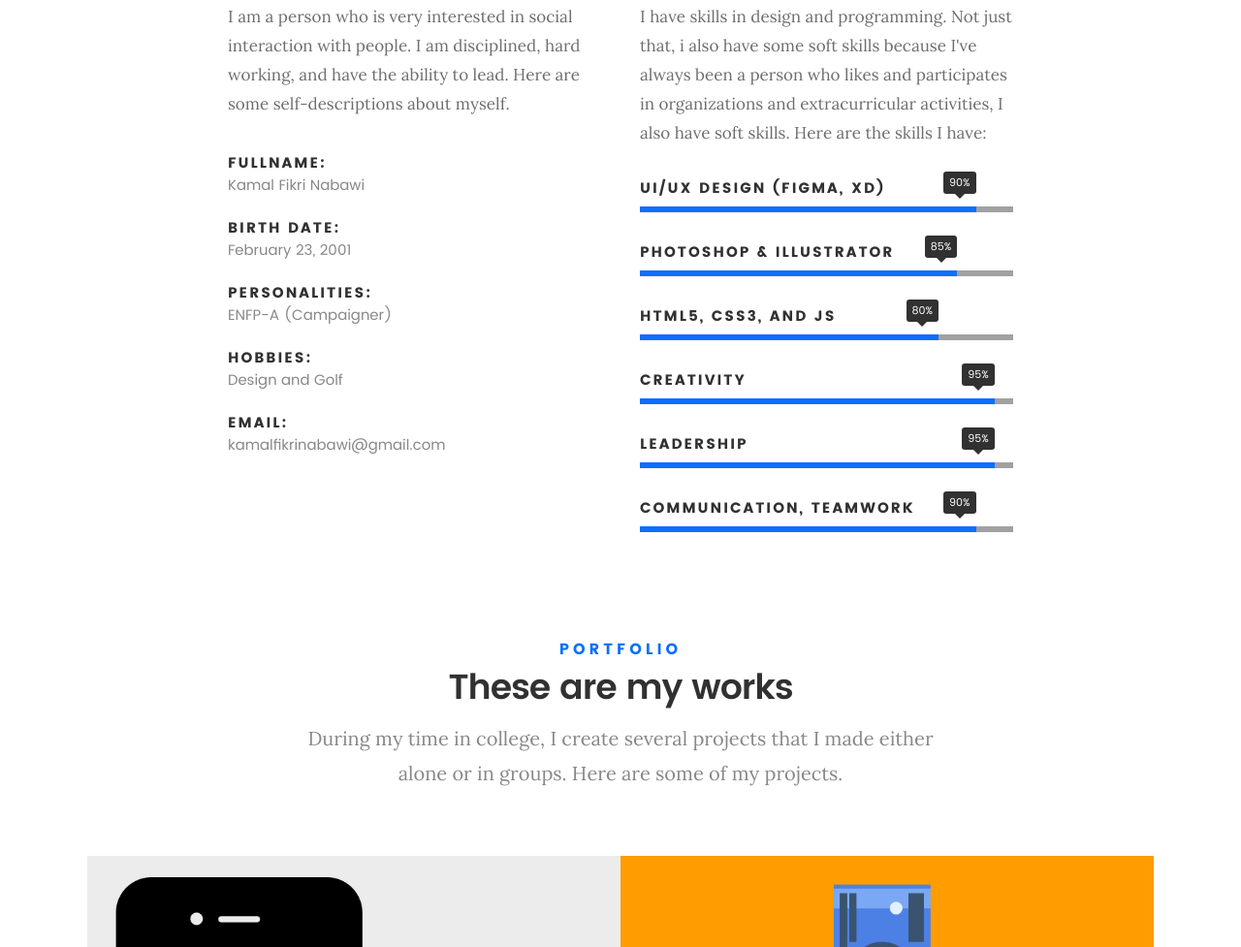
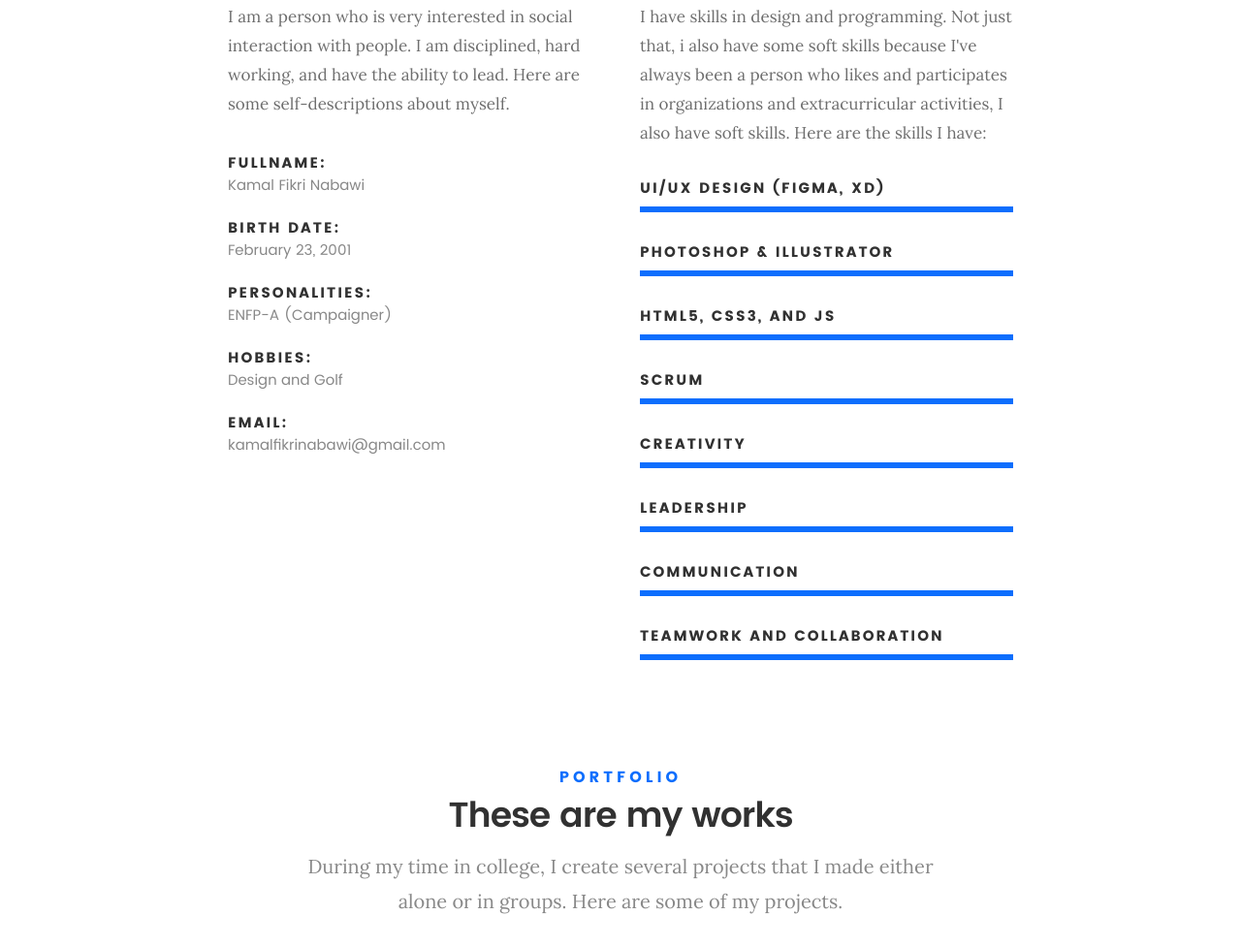
Before and after one commit to Enkrypcode/portfolio, a plain HTML site: page index.html in a window 1280 px wide. Shown: the part 1358-2335 px from the top of the page at 97% size. Drawn offline with Linux system fonts and the light colour scheme; files that its build step writes are made by us from their sources; files whose address does not match are found by name.

Commit message:
Update index.html

```diff
--- a/index.html
+++ b/index.html
@@ -168,28 +168,36 @@
 
 				<ul class="skill-bars">
 					<li>
-						<div class="progress percent90"><span>90%</span></div>
+						<div class="progress"></div>
 						<strong>UI/UX Design (Figma, XD)</strong>
 					</li>
 					<li>
-						<div class="progress percent85"><span>85%</span></div>
+						<div class="progress"></div>
 						<strong>Photoshop & Illustrator</strong>
 					</li>
 					<li>
-						<div class="progress percent80"><span>80%</span></div>
+						<div class="progress"></div>
 						<strong>HTML5, CSS3, and JS</strong>
 					</li>
 					<li>
-						<div class="progress percent95"><span>95%</span></div>
+						<div class="progress"></div>
+						<strong>Scrum</strong>
+					</li>
+					<li>
+						<div class="progress"></div>
 						<strong>Creativity</strong>
 					</li>
 					<li>
-						<div class="progress percent95"><span>95%</span></div>
+						<div class="progress"></div>
 						<strong>Leadership</strong>
 					</li>
 					<li>
-						<div class="progress percent90"><span>90%</span></div>
-						<strong>Communication, teamwork</strong>
+						<div class="progress"></div>
+						<strong>Communication</strong>
+					</li>
+					<li>
+						<div class="progress"></div>
+						<strong>Teamwork and Collaboration</strong>
 					</li>
 
 
@@ -424,7 +432,7 @@
 					</div>
 
 					<div class="link-box">
-						<a href="https://www.figma.com/file/eBgLJGD8CwQNlz5K6s0yd3/Enkrypfolio-Design?type=design&node-id=0%3A1&mode=design&t=ILtplP1X68YMgbYq-1"
+						<a href="https://www.figma.com/proto/eBgLJGD8CwQNlz5K6s0yd3/Enkrypfolio-Design?page-id=0%3A1&node-id=1063-45&viewport=375%2C-277%2C0.12&t=jggmPKFdVqtciS4u-1&scaling=contain&starting-point-node-id=1063%3A45"
 							target="_blank">Details</a>
 						<a href="#" class="popup-modal-dismiss">Close</a>
 					</div>
```
